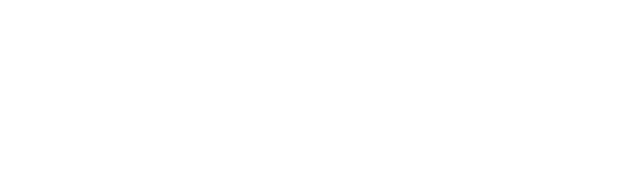
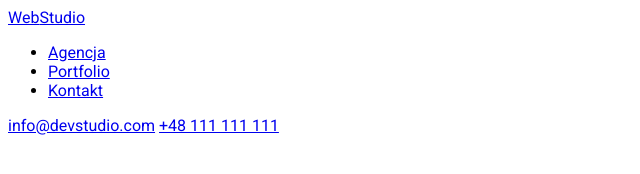
Before and after one commit to DagmaraKida/goit-markup-hw-02, a plain HTML site: page portfolio.html in a window 1280 px wide. Shown: the whole page, without its empty margins (0-640 px from the left). Drawn offline with Linux system fonts and the light colour scheme.

Commit message:
portfolio html header section added

```diff
--- a/css/styles.css
+++ b/css/styles.css
@@ -0,0 +1,3 @@
+body {
+  font-family: "Roboto", sans-serif;
+}
--- a/portfolio.html
+++ b/portfolio.html
@@ -13,5 +13,22 @@
     />
     <link href="./css/styles.css" rel="stylesheet" />
   </head>
-  <body></body>
+  <body>
+    <header>
+      <!-- LOGO -->
+      <a href="index.html"><span>Web</span>Studio</a>
+      <!-- MENU NAV -->
+      <nav>
+        <ul>
+          <li><a href="./index.html">Agencja</a></li>
+          <li><a href="./portfolio.html">Portfolio</a></li>
+          <li><a href="#">Kontakt</a></li>
+        </ul>
+      </nav>
+      <!-- E-MAIL -->
+      <a href="mailto:info@devstudio.com">info@devstudio.com</a>
+      <!-- TEL -->
+      <a href="tel:+48111111111">+48 111 111 111</a>
+    </header>
+  </body>
 </html>
```
